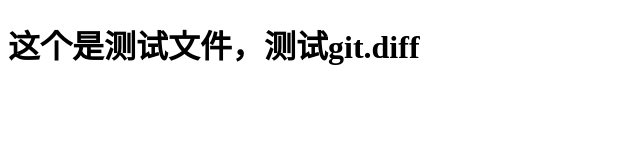
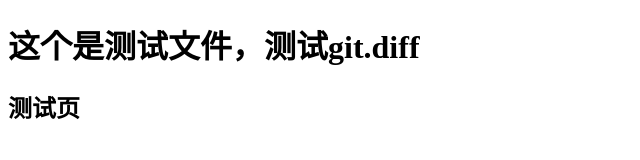
Before and after one commit to liushuang0131/git_home, a plain HTML site: page index.html in a window 1280 px wide. Shown: the whole page, without its empty margins (0-640 px from the left). Drawn offline with Linux system fonts and the light colour scheme.

Commit message:
在index.html中添加h2

```diff
--- a/index.html
+++ b/index.html
@@ -7,5 +7,6 @@
 </head>
 <body>
 <h1>这个是测试文件，测试git.diff</h1>
+<h2>测试页</h2>
 </body>
 </html>
```
